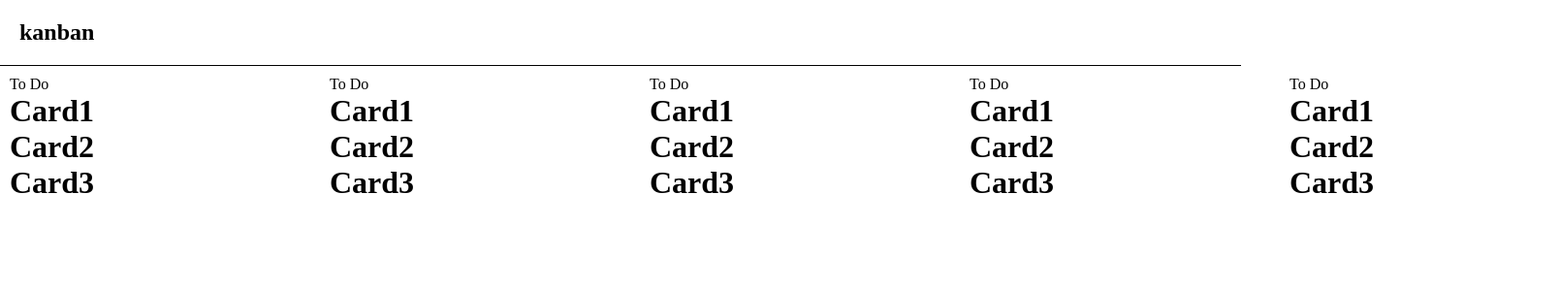
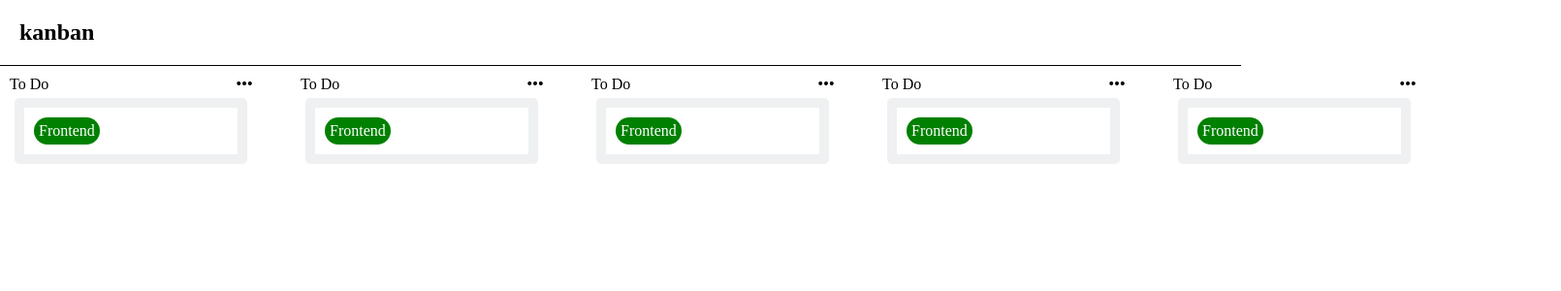
Before and after one commit to SaikatDeb12/kanban-board, a React (Vite) app: page / in a window 1280 px wide. Shown: the top 300 px of the page at 97% size, 1610 px wide, since content can reach past the window. Built offline with nearby package versions, Linux system fonts and the light colour scheme.

Commit message:
basic card structure

```diff
--- a/package.json
+++ b/package.json
@@ -12,6 +12,7 @@
   "dependencies": {
     "react": "^18.3.1",
     "react-dom": "^18.3.1",
+    "react-icons": "^5.4.0",
     "sass": "^1.83.4"
   },
   "devDependencies": {
--- a/src/App.jsx
+++ b/src/App.jsx
@@ -1,7 +1,7 @@
 import { useState } from "react";
 import "./App.scss";
-import Board from "./Components/Board";
-import "./Components/Board.scss";
+import Board from "./Components/Board/Board";
+import "./Components/Board/Board.scss";
 
 function App() {
   return (
--- a/src/Components/Board.scss
+++ /dev/null
@@ -1,3 +0,0 @@
-.board {
-  min-width: 280px;
-}
--- a/src/Components/Board.jsx
+++ b/src/Components/Board/Board.jsx
@@ -1,16 +1,17 @@
 import React from "react";
 import "./Board.scss";
+import { SlOptions } from "react-icons/sl";
+import Card from "../Card/Card";
 
 const Board = () => {
   return (
     <div className="board">
       <div className="board-top">
         <p className="board-top-title">To Do</p>
+        <SlOptions />
       </div>
       <div className="board-card">
-        <h1>Card1</h1>
-        <h1>Card2</h1>
-        <h1>Card3</h1>
+        <Card />
       </div>
     </div>
   );
--- /dev/null
+++ b/src/Components/Board/Board.scss
@@ -0,0 +1,16 @@
+.board {
+  min-width: 250px;
+  border-radius: 5px;
+}
+
+.board-top {
+  display: flex;
+  justify-content: space-between;
+}
+
+.board-card {
+  background-color: rgb(238, 240, 241);
+  border-radius: 5px;
+  margin: 5px;
+  padding: 10px;
+}
--- /dev/null
+++ b/src/Components/Card/Card.jsx
@@ -0,0 +1,18 @@
+import React from "react";
+import Chip from "../Chip/Chip";
+import "./Card.scss";
+import { SlOptions } from "react-icons/sl";
+
+const Card = () => {
+  return (
+    <div className="card">
+      <div className="card-top">
+        <div className="card-label">
+          <Chip text="Frontend" color="green" />
+          <SlOptions className="options" />
+        </div>
+      </div>
+    </div>
+  );
+};
+export default Card;
--- /dev/null
+++ b/src/Components/Card/Card.scss
@@ -0,0 +1,23 @@
+.card-top {
+  display: flex;
+  gap: 5px;
+  background-color: #fff;
+  padding: 10px;
+}
+
+.card-label {
+  display: flex;
+  align-items: center;
+  justify-content: space-between;
+  gap: 10px;
+  flex: 1;
+}
+
+.options {
+  opacity: 0;
+}
+
+.card-label:hover .options {
+  transition: 200ms;
+  opacity: 1;
+}
--- /dev/null
+++ b/src/Components/Chip/Chip.jsx
@@ -0,0 +1,12 @@
+import React from "react";
+import "./Chip.scss";
+
+const Chip = ({ text, color }) => {
+  return (
+    <div className="chip" style={{ background: color }}>
+      {text}
+    </div>
+  );
+};
+
+export default Chip;
--- /dev/null
+++ b/src/Components/Chip/Chip.scss
@@ -0,0 +1,8 @@
+.chip {
+  width: fit-content;
+  display: flex;
+  align-items: center;
+  border-radius: 20px;
+  padding: 5px;
+  color: white;
+}
```
Also changed, not shown: 1 other file (tests, documents, lock files or other folders).
